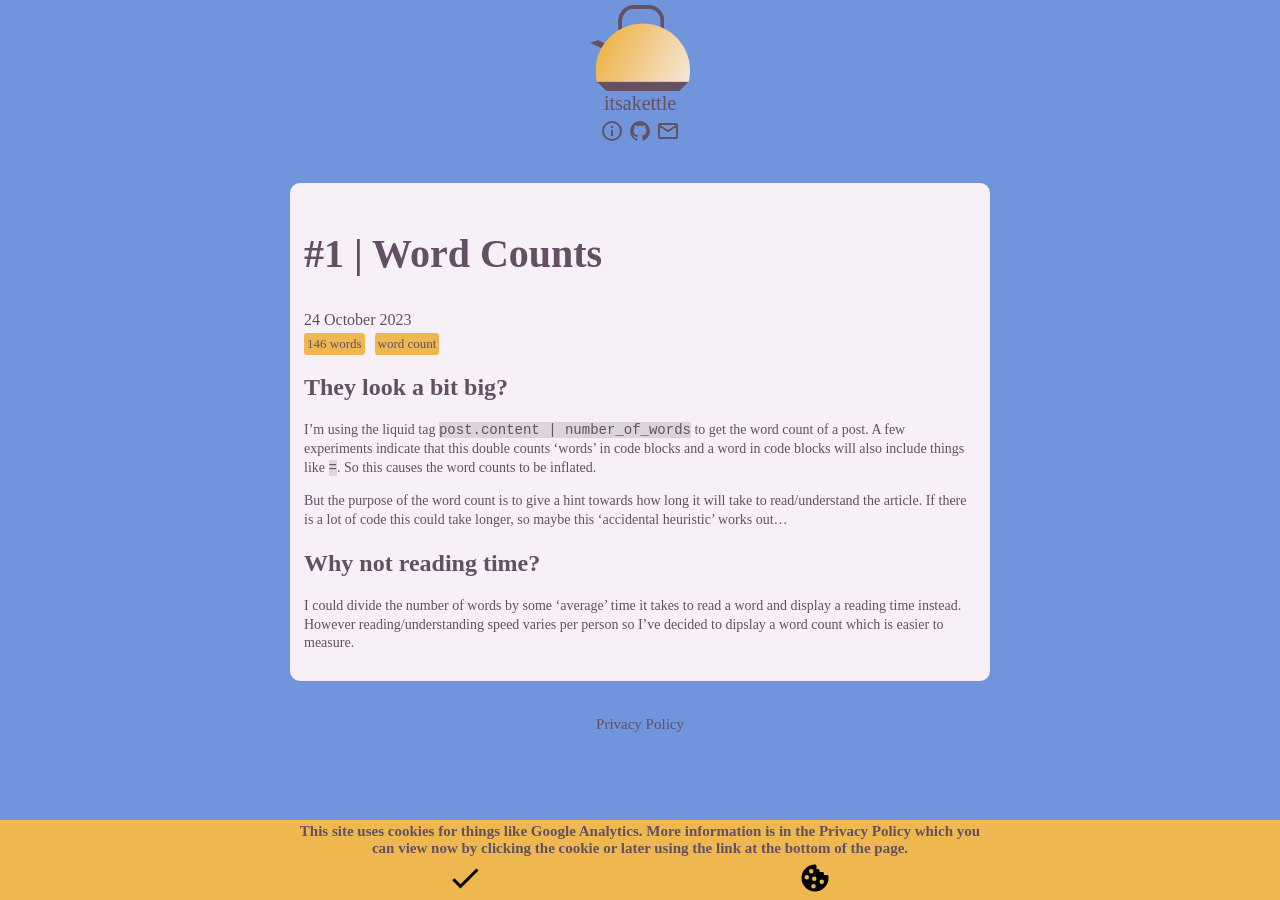
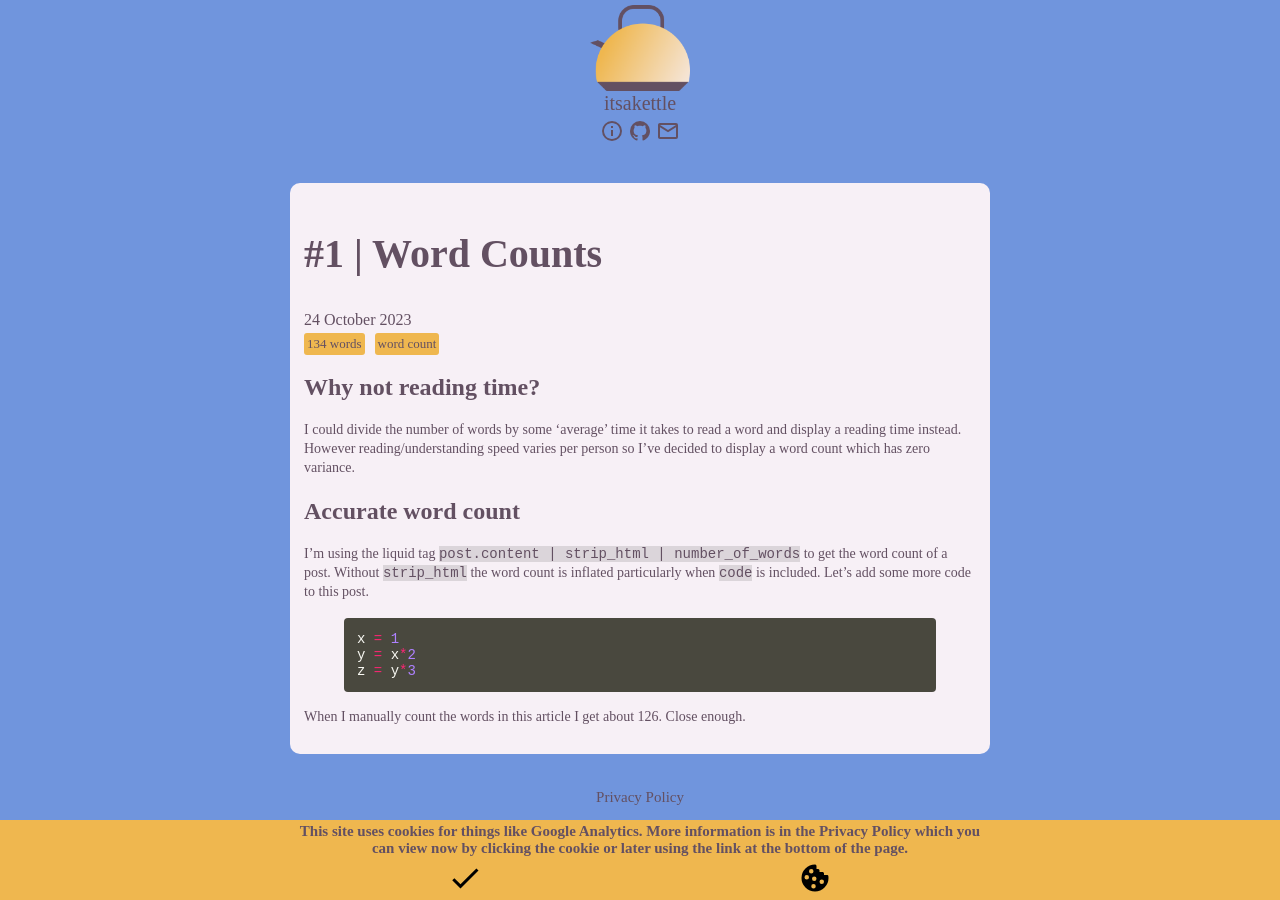
Before and after one commit to itsakettle/itsakettle.github.io, a Jekyll site: the page built from _posts/2023-10-24-1-word_counts.md, in a window 1280 px wide. Built offline with Jekyll 4.4.1, drawn with Linux system fonts in a browser that asks for light colours.

Commit message:
word counts

```diff
--- a/_layouts/home.html
+++ b/_layouts/home.html
@@ -23,7 +23,7 @@
 			<div class=grid>
 				{% for post in posts_ordered_by_permalink %}
 				{% assign post_yymm = post.date | date: "%Y%m"  %}
-				{% assign post_words = post.content | number_of_words %}
+				{% assign post_words = post.content | strip_html | number_of_words %}
 				{% if post_yymm != current_yymm %}
 						{% if current_yymm != "" %}
 						<div class="grid-gap-between-months"></div>
--- a/_posts/2023-10-24-1-word_counts.md
+++ b/_posts/2023-10-24-1-word_counts.md
@@ -10,11 +10,17 @@ tag: word count
 image_width: 100%
 ---
 
-## They look a bit big?
+## Why not reading time?
+I could divide the number of words by some 'average' time it takes to read a word and display a reading time instead. However reading/understanding speed varies per person so I've decided to display a word count which has zero variance.
 
-I'm using the liquid tag `post.content | number_of_words` to get the word count of a post. A few experiments indicate that this double counts 'words' in code blocks and a word in code blocks will also include things like `=`. So this causes the word counts to be inflated.
+## Accurate word count
 
-But the purpose of the word count is to give a hint towards how long it will take to read/understand the article. If there is a lot of code this could take longer, so maybe this 'accidental heuristic' works out...
+I'm using the liquid tag `post.content | strip_html | number_of_words` to get the word count of a post. Without `strip_html` the word count is inflated particularly when `code` is included. Let's add some more code to this post.
 
-## Why not reading time?
-I could divide the number of words by some 'average' time it takes to read a word and display a reading time instead. However reading/understanding speed varies per person so I've decided to dipslay a word count which is easier to measure.
+{% highlight python %}
+x = 1
+y = x*2
+z = y*3
+{% endhighlight %}
+
+When I manually count the words in this article I get about 126. Close enough.
```
